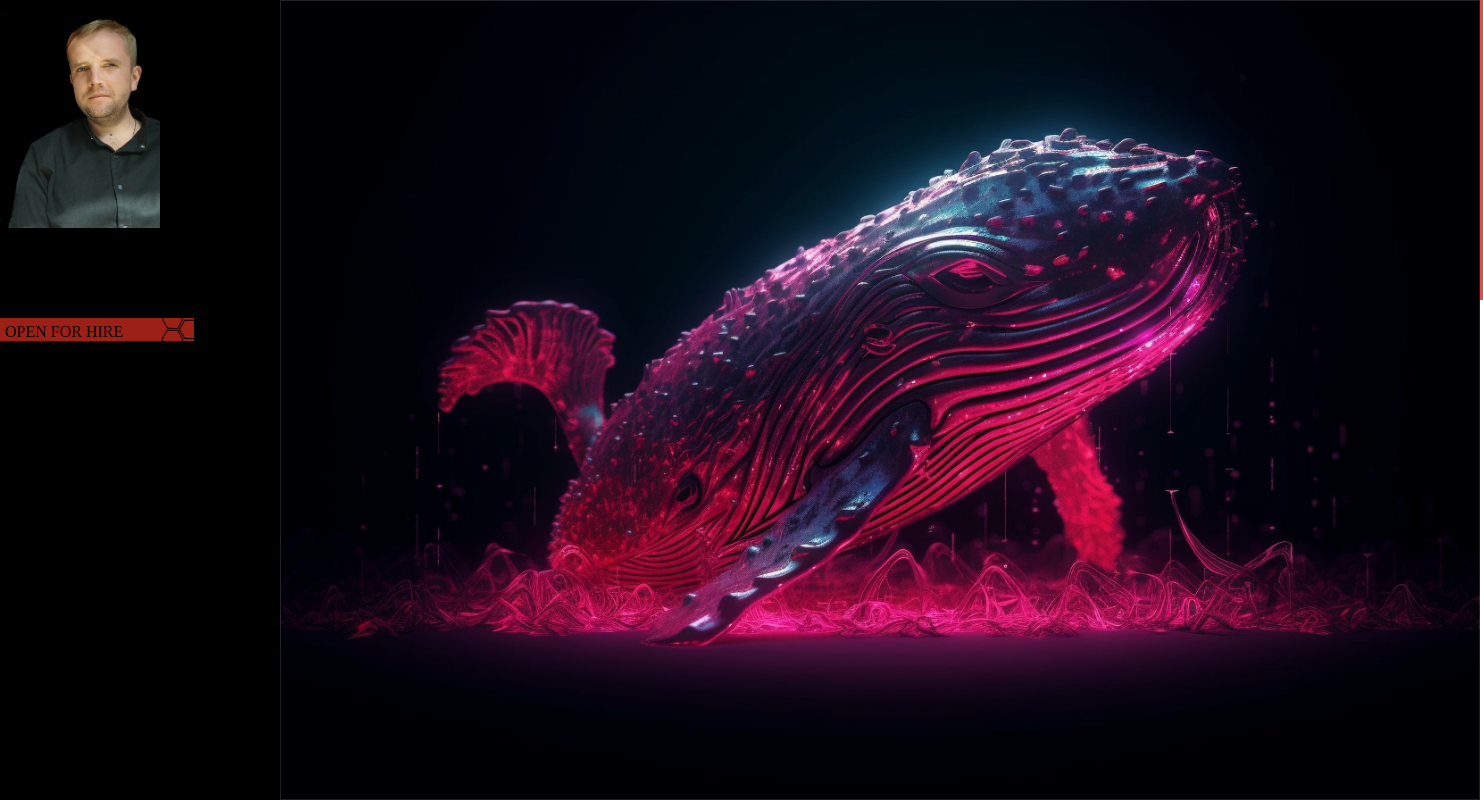
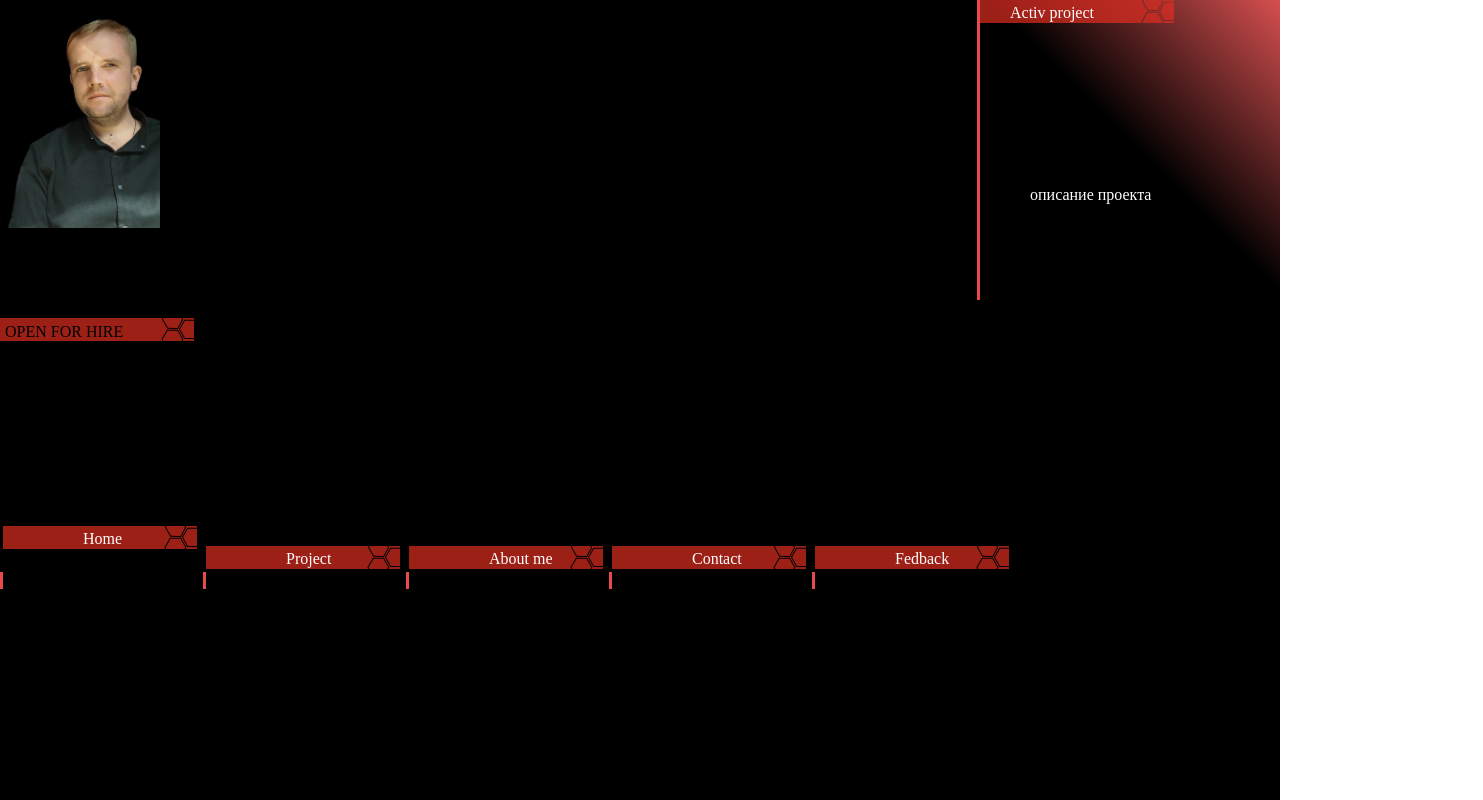
Before and after one commit to EgorYakovenko/portfolio, a React (Vite) app: page /project in a window 1280 px wide. Shown: the top 800 px of the page, 1483 px wide, since content can reach past the window. Built offline with nearby package versions, Linux system fonts and the light colour scheme; a web font is replaced by a local one.

Commit message:
add layout

```diff
--- a/src/App.jsx
+++ b/src/App.jsx
@@ -2,7 +2,11 @@ import "./App.css";
 import HelloPage from "./page/HelloPage";
 import Home from "./components/LeftBar";
 import HomePage from "./page/HomePage";
-import Navigation from "./components/Navigation";
+import Navigation from "./components/NavigationButton";
+import Layout from "./components/layout";
+import HeroImg from "./components/HeroImg";
+import { Route, Routes } from "react-router-dom";
+import Project from "./components/Project";
 
 function App() {
   return (
@@ -11,7 +15,13 @@ function App() {
 
       {/* <HomePage /> */}
       {/* <Navigation /> */}
-      <HomePage />
+
+      <Layout>
+        <Routes>
+          <Route path="/" element={<HeroImg />} />
+          <Route path="/project" element={<Project />} />
+        </Routes>
+      </Layout>
     </>
   );
 }
--- /dev/null
+++ b/src/components/Layout.jsx
@@ -0,0 +1,18 @@
+import LeftBar from "./LeftBar";
+import Navigation from "./NavigationButton";
+import RightBar from "./RightBar";
+
+import "../scss/containerHomePage.scss";
+
+export default function Layout({ children }) {
+  return (
+    <>
+      <div className="container">
+        <LeftBar />
+        {children}
+        <RightBar />
+      </div>
+      <Navigation />
+    </>
+  );
+}
--- a/src/components/Navigation.jsx
+++ b/src/components/NavigationButton.jsx
@@ -1,7 +1,7 @@
 import { NavLink } from "react-router-dom";
-import "../scss/navigation.scss";
+import "../scss/navigationButton.scss";
 
-export default function Navigation() {
+export default function NavigationButton() {
   return (
     <nav class="navigation">
       <NavLink className="navigation__nav" to="/">
@@ -19,7 +19,7 @@ export default function Navigation() {
           </text>
         </svg>
       </NavLink>
-      <NavLink className="navigation__nav" to="/">
+      <NavLink className="navigation__nav" to="/project">
         <svg width={200} height={40}>
           <image className="img" href="../../public/subtract.svg" x="0" y="0" />
 
@@ -34,7 +34,7 @@ export default function Navigation() {
           </text>
         </svg>
       </NavLink>
-      <NavLink className="navigation__nav" to="/">
+      <NavLink className="navigation__nav" to="/about">
         <svg width={200} height={40}>
           <image className="img" href="../../public/subtract.svg" x="0" y="0" />
 
@@ -49,7 +49,7 @@ export default function Navigation() {
           </text>
         </svg>
       </NavLink>
-      <NavLink className="navigation__nav" to="/">
+      <NavLink className="navigation__nav" to="/contact">
         <svg width={200} height={40}>
           <image className="img" href="../../public/subtract.svg" x="0" y="0" />
 
@@ -64,7 +64,7 @@ export default function Navigation() {
           </text>
         </svg>
       </NavLink>
-      <NavLink className="navigation__nav" to="/">
+      <NavLink className="navigation__nav" to="/fedback">
         <svg width={200} height={40}>
           <image className="img" href="../../public/subtract.svg" x="0" y="0" />
 
--- /dev/null
+++ b/src/components/Project.jsx
@@ -0,0 +1,7 @@
+export default function Project() {
+  return (
+    <>
+      <p>Project</p>
+    </>
+  );
+}
--- a/src/page/HomePage.jsx
+++ b/src/page/HomePage.jsx
@@ -1,6 +1,6 @@
 import HeroImg from "../components/HeroImg";
 import LeftBar from "../components/LeftBar";
-import Navigation from "../components/Navigation";
+import NavigationButton from "../components/NavigationButton";
 import RightBar from "../components/RightBar";
 import "../scss/containerHomePage.scss";
 
@@ -12,7 +12,7 @@ export default function () {
         <HeroImg />
         <RightBar />
       </div>
-      <Navigation />
+      <NavigationButton />
     </>
   );
 }
```
Also changed, not shown: src/scss/navigationButton.scss (renamed from src/scss/navigation.scss).
